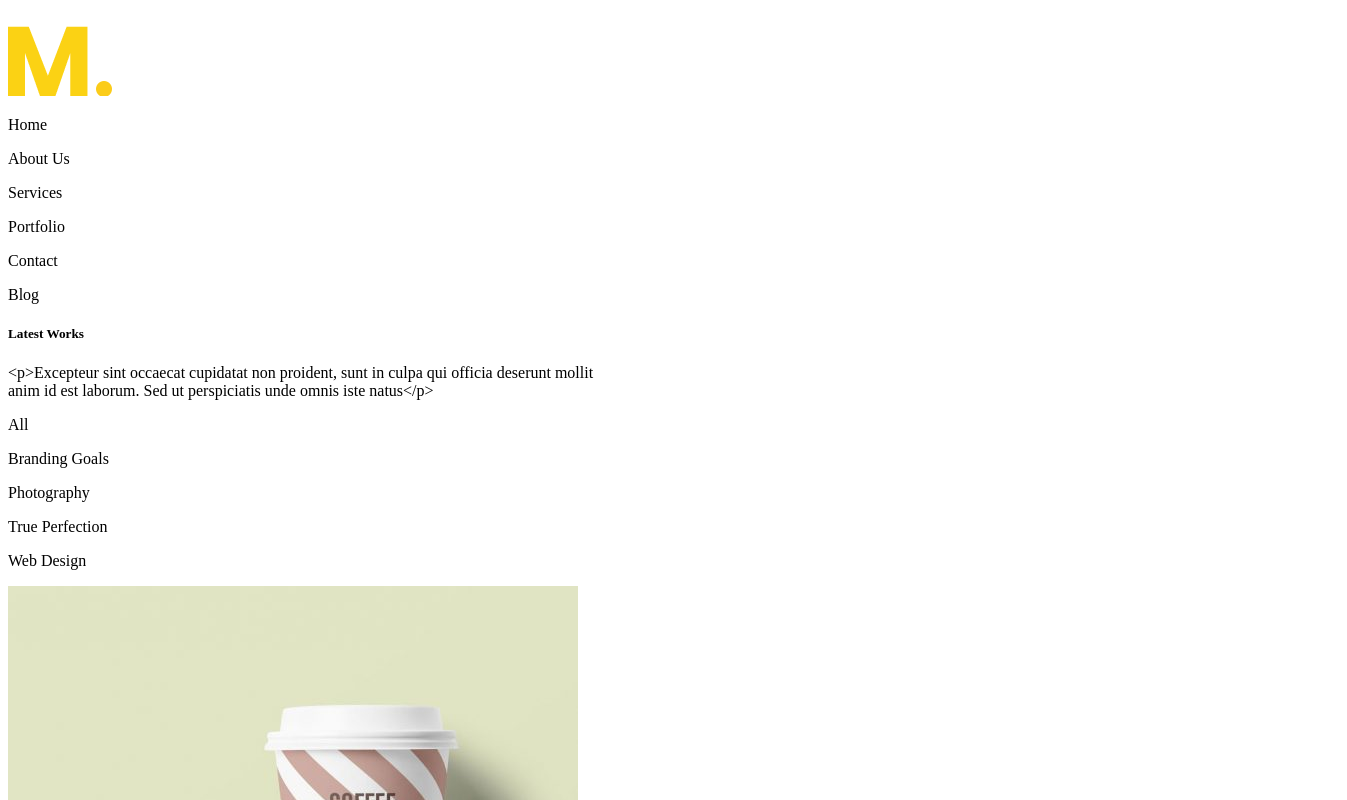
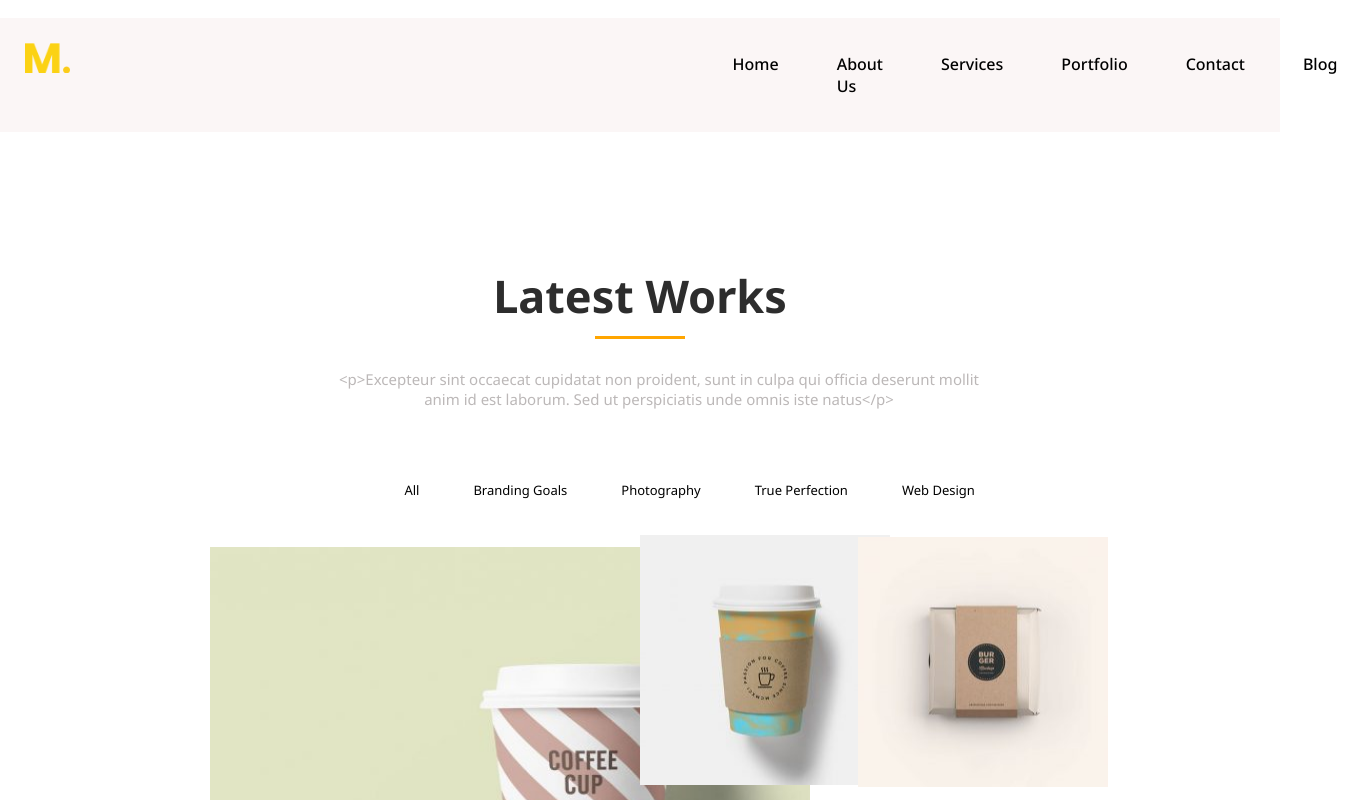
Before and after one commit to GVMalore2005/GDGC-coffewebsite, a plain HTML site: page index.html in a window 1280 px wide. Shown: the top 800 px of the page, 1347 px wide, since content can reach past the window. Drawn offline with Linux system fonts and the light colour scheme.

Commit message:
index.html

```diff
--- a/index.html
+++ b/index.html
@@ -3,7 +3,7 @@
 <head>
     <meta charset="UTF-8">
     <meta name="viewport" content="width=device-width, initial-scale=1.0">
-     <link rel="stylesheet" href="coffe.css">
+     <link rel="stylesheet" href="style.css">
      <link rel="stylesheet" href="https://cdnjs.cloudflare.com/ajax/libs/font-awesome/6.4.0/css/all.min.css">
 
     <title>Coffe Brand</title>
```
